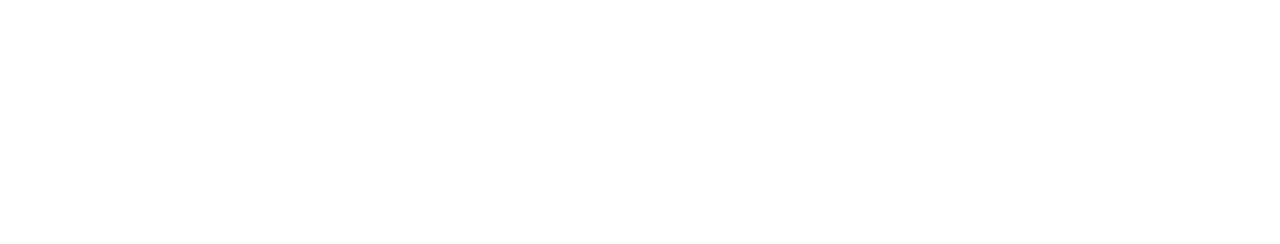
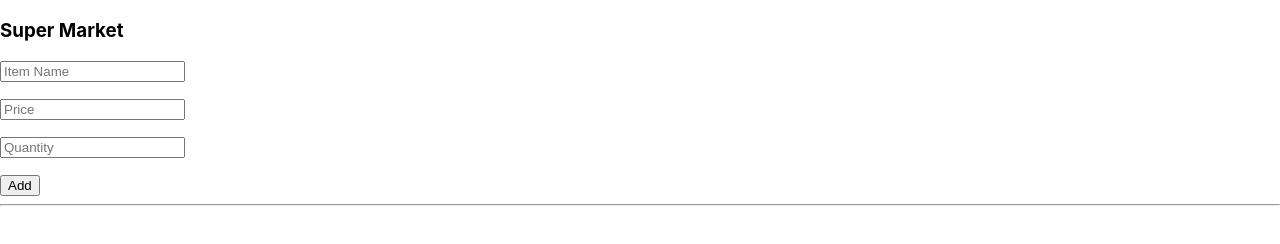
Before and after one commit to Sanjana5523/react-store-a-build, a plain HTML site: page index.html in a window 1280 px wide. Drawn offline with Linux system fonts and the light colour scheme; the site is published under a folder, as on GitHub Pages, so addresses that start at the root find nothing.

Commit message:
modified

```diff
--- a/index.html
+++ b/index.html
@@ -1 +1,5 @@
-<!doctype html><html lang="en"><head><meta charset="utf-8"/><link rel="icon" href="/favicon.ico"/><meta name="viewport" content="width=device-width,initial-scale=1"/><meta name="theme-color" content="#000000"/><meta name="description" content="Web site created using create-react-app"/><link rel="apple-touch-icon" href="/logo192.png"/><link rel="manifest" href="/manifest.json"/><title>React App</title><script defer="defer" src="/static/js/main.bce1febf.js"></script><link href="/static/css/main.e6c13ad2.css" rel="stylesheet"></head><body><noscript>You need to enable JavaScript to run this app.</noscript><div id="root"></div></body></html>
+<!doctype html><html lang="en"><head><meta charset="utf-8"/><link rel="icon" href="/favicon.ico"/><meta name="viewport" content="width=device-width,initial-scale=1"/>
+    <meta name="theme-color" content="#000000"/><meta name="description" content="Web site created using create-react-app"/>
+    <link rel="apple-touch-icon" href="/logo192.png"/><link rel="manifest" href="/manifest.json"/><title>React App</title><script defer="defer"
+    src="static/js/main.bce1febf.js"></script><link href="static/css/main.e6c13ad2.css" rel="stylesheet"></head><body><noscript>You need to enable JavaScript to run this app.</noscript>
+        <div id="root"></div></body></html>
```
